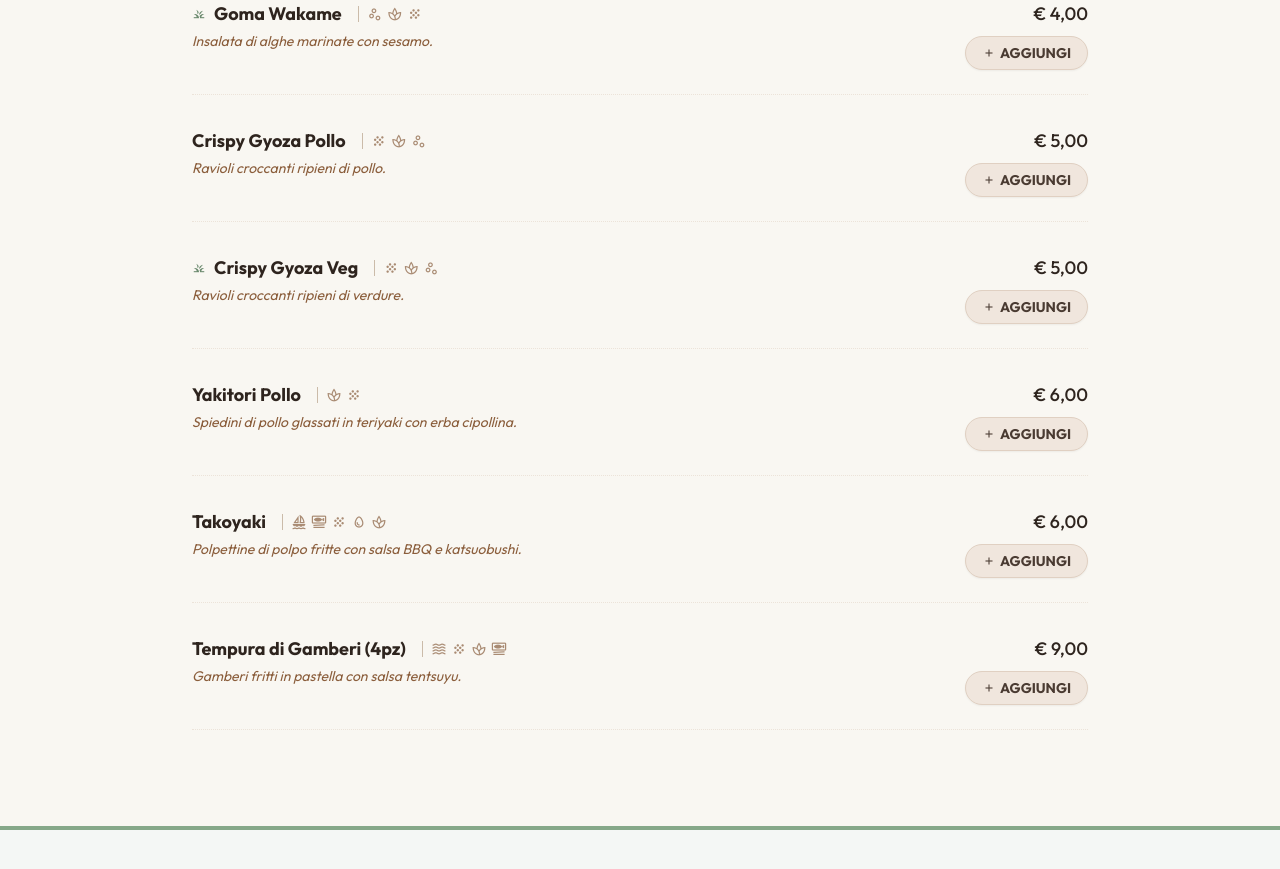
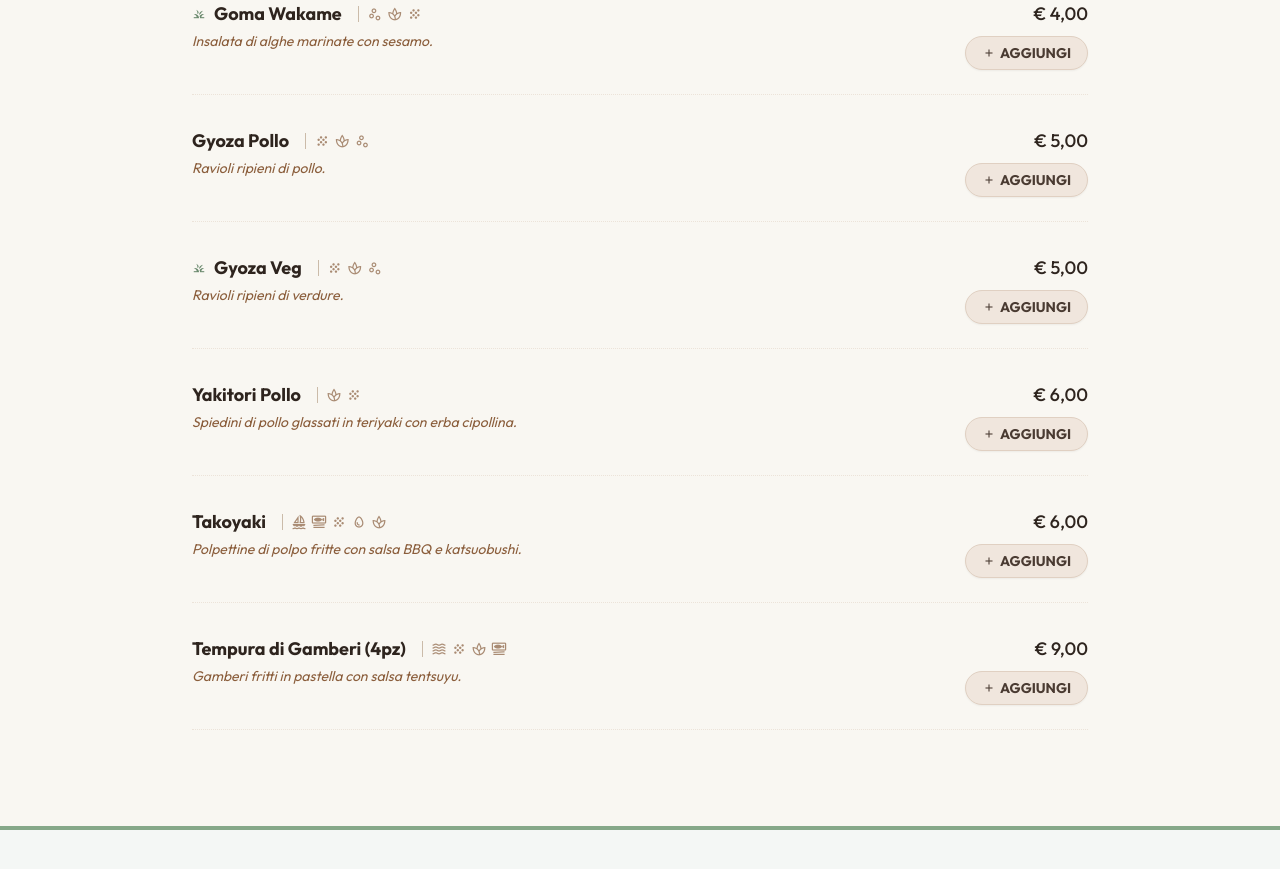
Before and after one commit to pezoneluigi-sys/muramasa3, a React (Vite) app: page / in a window 1280 px wide. Shown: the part 2600-3469 px from the top of the page. Built offline with nearby package versions, Linux system fonts and the light colour scheme; a web font is replaced by a local one.

Commit message:
refactor: Simplify gyoza item names
Removes "Crispy" from gyoza item names for conciseness. The preparation method is implied by the dish type.

```diff
--- a/data.ts
+++ b/data.ts
@@ -115,15 +115,15 @@ export const menuData: MenuSectionData[] = [
         allergens: ['sesame', 'soy', 'gluten']
       },
       {
-        name: 'Crispy Gyoza Pollo',
+        name: 'Gyoza Pollo',
         price: '€ 5,00',
-        description: 'Ravioli croccanti ripieni di pollo.',
+        description: 'Ravioli ripieni di pollo.',
         allergens: ['gluten', 'soy', 'sesame']
       },
       {
-        name: 'Crispy Gyoza Veg',
+        name: 'Gyoza Veg',
         price: '€ 5,00',
-        description: 'Ravioli croccanti ripieni di verdure.',
+        description: 'Ravioli ripieni di verdure.',
         isVegetarian: true,
         allergens: ['gluten', 'soy', 'sesame']
       },
```
